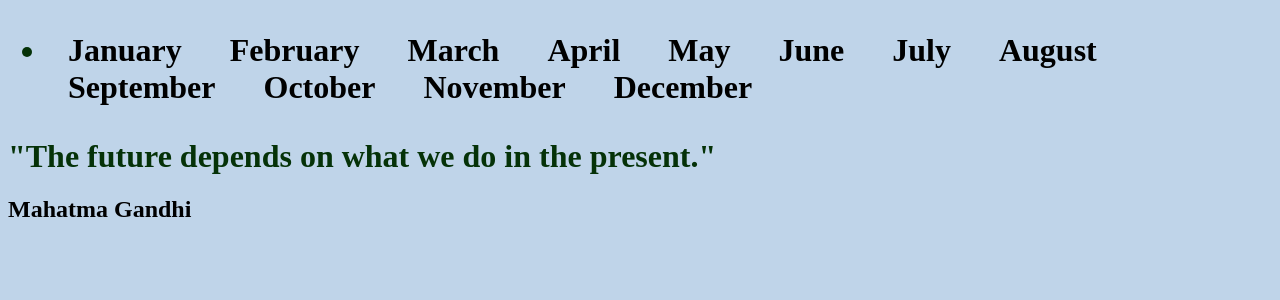
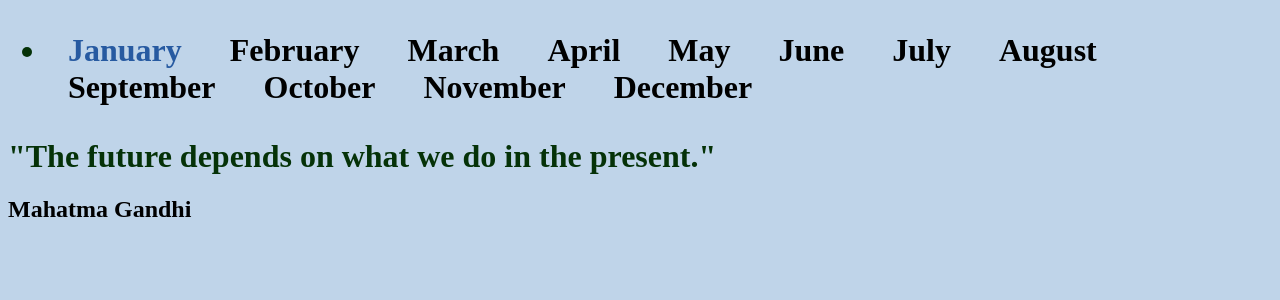
Before and after one commit to ofwonogodwin/monthly_challenges-App2, a Django app: page /apr/ in a window 1280 px wide, with the pointer over the restyled element. Shown: the top 300 px of the page. Run offline with Django 5.2, Linux system fonts and the light colour scheme.

Commit message:
Added hover effect to h1

```diff
--- a/challenges/static/main.css
+++ b/challenges/static/main.css
@@ -6,6 +6,9 @@ a{
     text-decoration: none;
     color: black;
 }
+a:hover{
+    color: rgb(39, 90, 161);
+}
 h1{
     color: rgb(5, 50, 8);
 }
```
